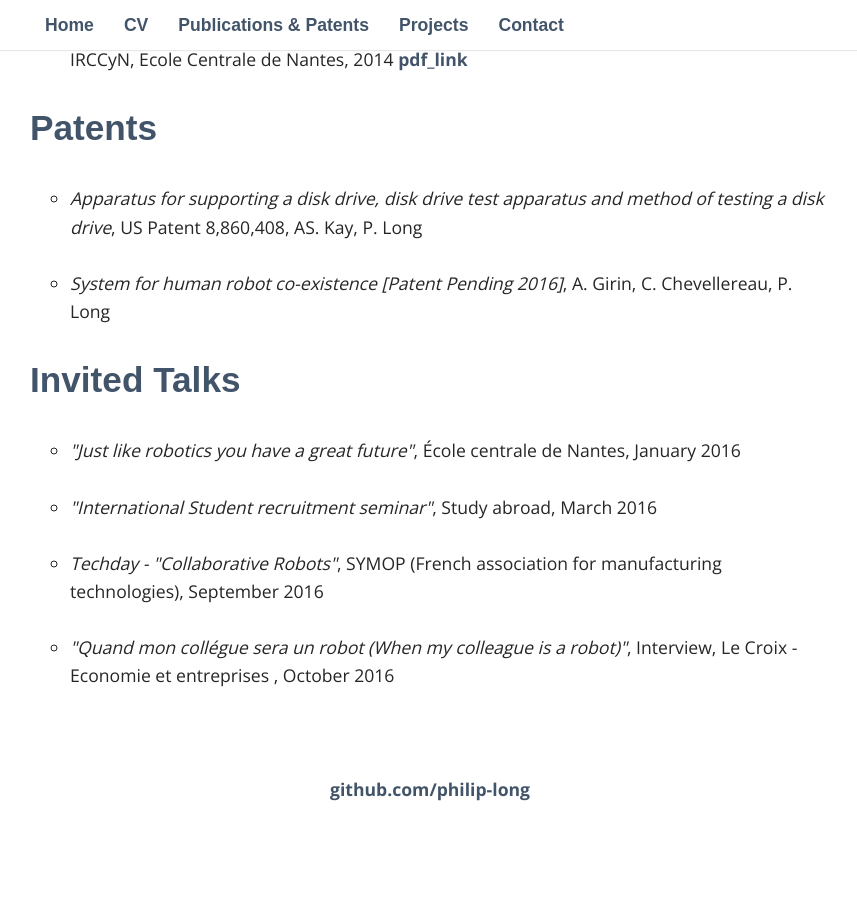
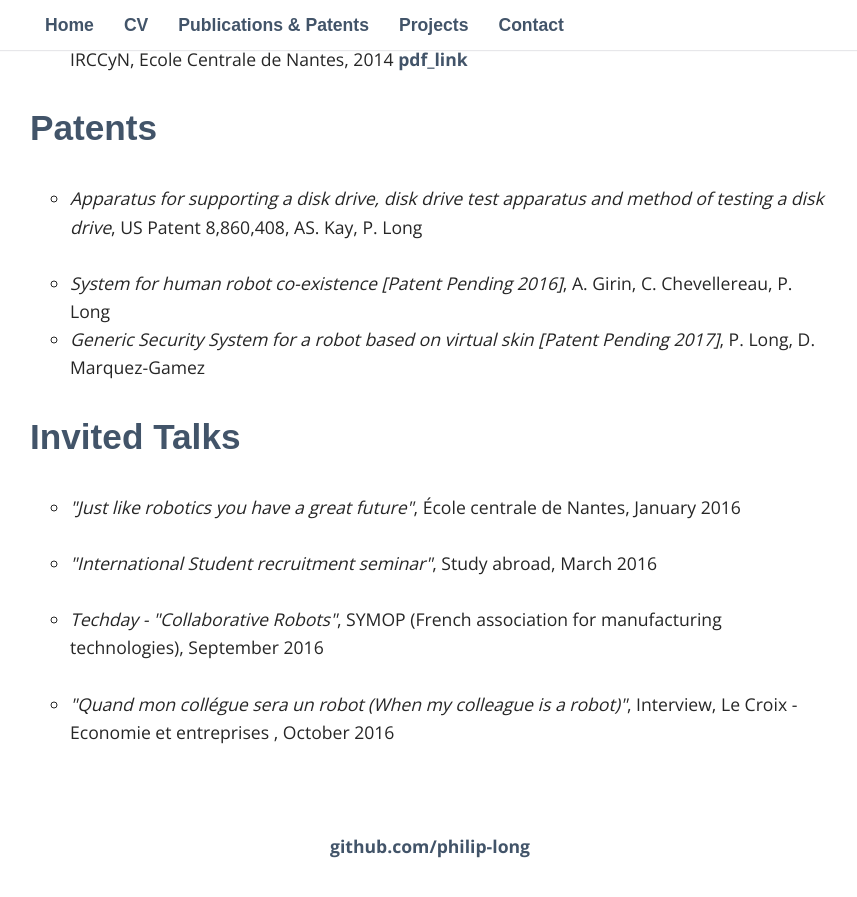
Before and after one commit to philip-long/philip-long.github.io, a Jekyll site: the page built from publications/index.html, in a window 1280 px wide and 900 px high, scrolled down 1730 px. Shown: the top 897 px of the window, without its empty margins (210-1067 px from the left). Built offline with Jekyll 4.4.1, drawn with Linux system fonts in a browser that asks for light colours; some web fonts are replaced; before the commit the page ends 2573 px from its top, so only the background shows below that.

Commit message:
Added patents

```diff
--- a/publications/index.html
+++ b/publications/index.html
@@ -98,6 +98,9 @@ title: Publications
     <li>
     <i>System for human robot co-existence [Patent Pending 2016]</i>, A. Girin, C. Chevellereau, P. Long<br>
     </li>
+    <li>
+    <i>Generic Security System for a robot based on virtual skin [Patent Pending 2017]</i>, P. Long, D. Marquez-Gamez<br>
+    </li>
     </ul>
 </div><!-- /.blurb -->
 
```
